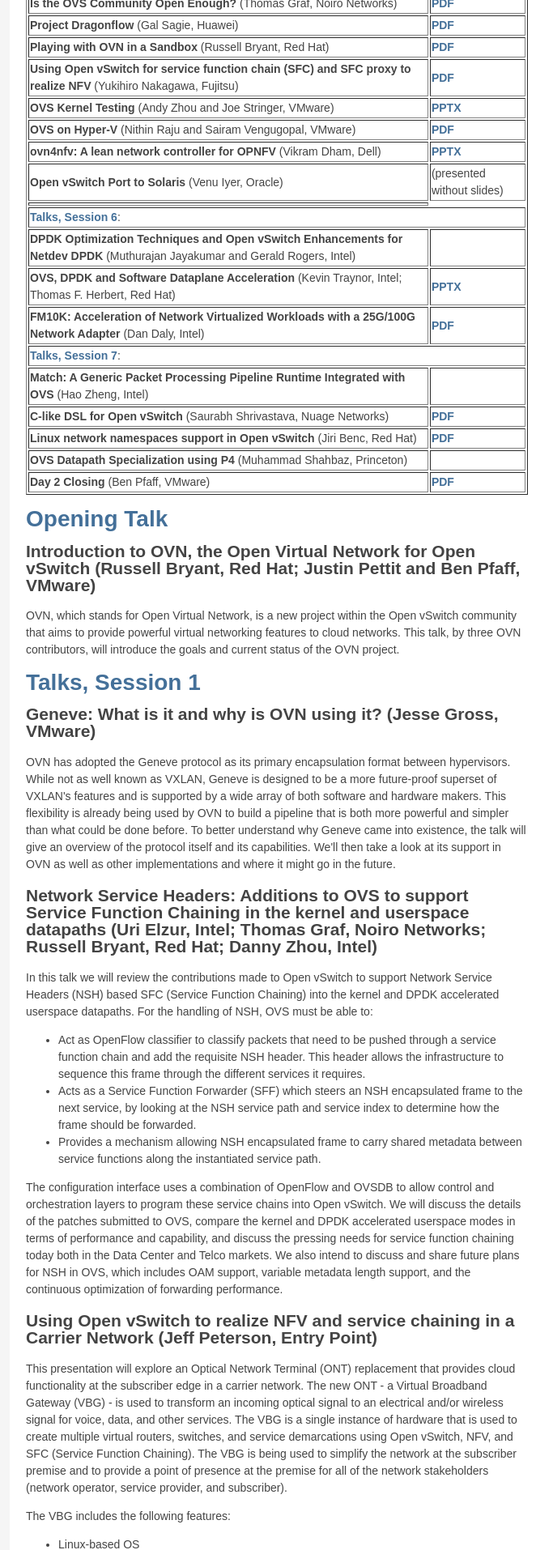
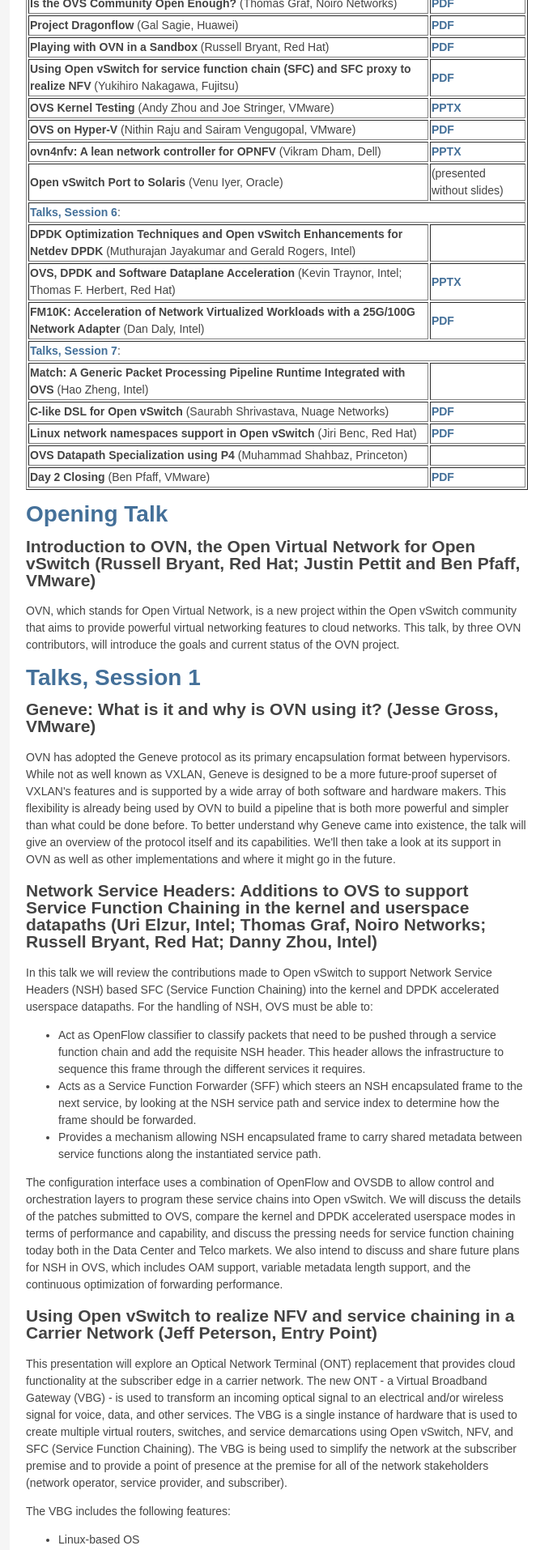
Before and after one commit to openvswitch/openvswitch.github.io, a Jekyll site: the page built from support/ovscon2015/index.html, in a window 1280 px wide. Shown: the part 1459-3373 px from the top of the page at 81% size, without its empty margins (138-821 px from the left). Built offline with Jekyll 4.4.1, drawn with Linux system fonts in a browser that asks for light colours.

Commit message:
ovscon2015: Style fix.
There was an entirely empty row.

```diff
--- a/support/ovscon2015/index.html
+++ b/support/ovscon2015/index.html
@@ -247,10 +247,6 @@
       <b>Open vSwitch Port to Solaris</b> (Venu Iyer, Oracle)
     </td>
     <td>(presented without slides)</td>
-  </tr>
-  <tr>
-    <td>
-    </td>
   </tr>
   <tr>
     <td colspan=2><a href="#talks6">Talks, Session 6</a>:</td>
```
